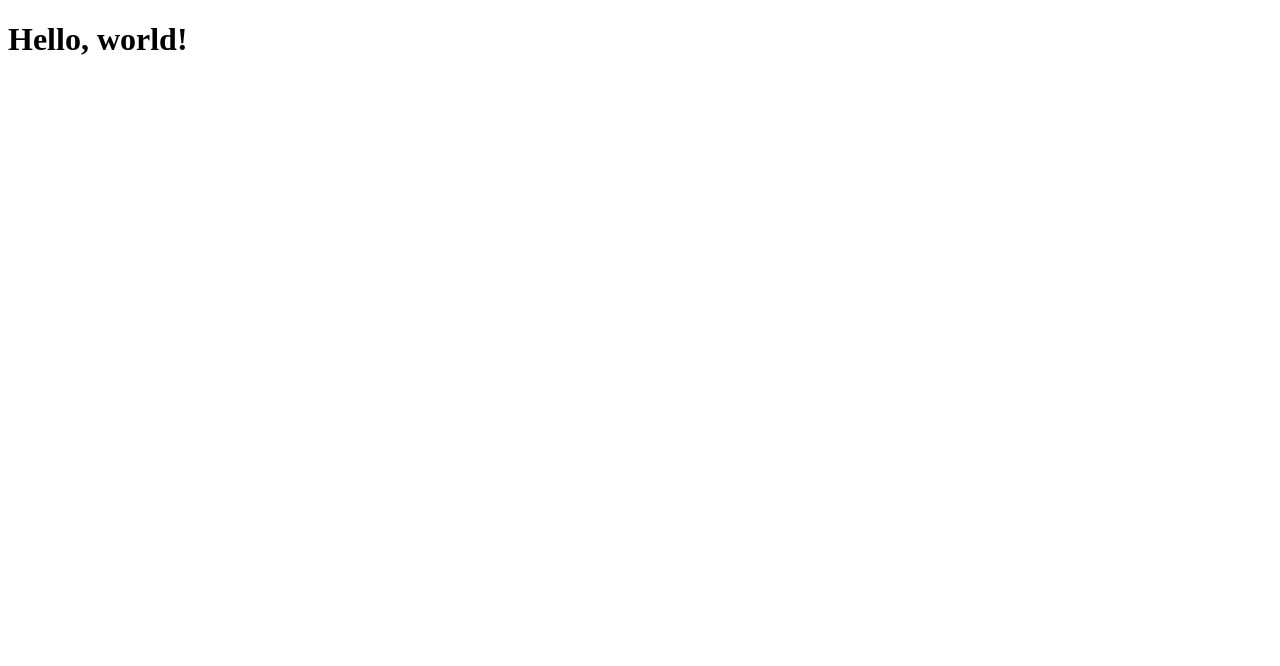
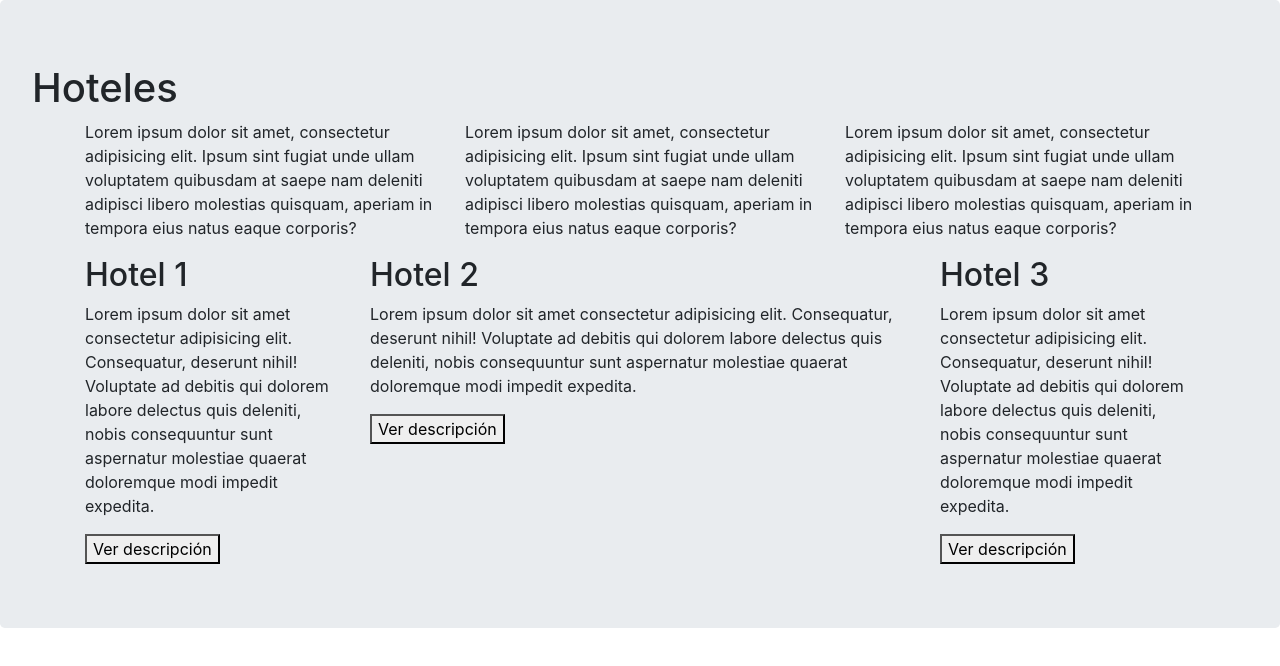
Before and after one commit to matiasniedermaier/bootstrap-austral, a website: page index.html in a window 1280 px wide. Drawn offline with nearby package versions, Linux system fonts and the light colour scheme.

Commit message:
add bootstrap grid

```diff
--- a/index.html
+++ b/index.html
@@ -6,14 +6,40 @@
     <meta name="viewport" content="width=device-width, initial-scale=1, shrink-to-fit=no">
 
     <!-- Bootstrap CSS -->
-    <link rel="stylesheet" href="./node_modules/bootstrap/dist/css/bootstrap-grid.min.css">
+    <link rel="stylesheet" href="./node_modules/bootstrap/dist/css/bootstrap.min.css">
 
-    <title>Hello, world!</title>
+    <title>Hoteles</title>
   </head>
   <body>
-    <h1>Hello, world!</h1>
 
-    <!-- Optional JavaScript; choose one of the two! -->
+    <div class="jumbotron">
+      <h1>Hoteles</h1>
+      <div class="container">
+        <div class="row">
+          <p class="col">Lorem ipsum dolor sit amet, consectetur adipisicing elit. Ipsum sint fugiat unde ullam voluptatem quibusdam at saepe nam deleniti adipisci libero molestias quisquam, aperiam in tempora eius natus eaque corporis?</p>
+          <p class="col">Lorem ipsum dolor sit amet, consectetur adipisicing elit. Ipsum sint fugiat unde ullam voluptatem quibusdam at saepe nam deleniti adipisci libero molestias quisquam, aperiam in tempora eius natus eaque corporis?</p>
+          <p class="col">Lorem ipsum dolor sit amet, consectetur adipisicing elit. Ipsum sint fugiat unde ullam voluptatem quibusdam at saepe nam deleniti adipisci libero molestias quisquam, aperiam in tempora eius natus eaque corporis?</p>
+        </div>
+        <div class="row">
+          <div class="col-3">
+            <h2>Hotel 1</h2>
+            <p>Lorem ipsum dolor sit amet consectetur adipisicing elit. Consequatur, deserunt nihil! Voluptate ad debitis qui dolorem labore delectus quis deleniti, nobis consequuntur sunt aspernatur molestiae quaerat doloremque modi impedit expedita.</p>
+            <button>Ver descripción</button>
+          </div>
+          <div class="col-6">
+            <h2>Hotel 2</h2>
+            <p>Lorem ipsum dolor sit amet consectetur adipisicing elit. Consequatur, deserunt nihil! Voluptate ad debitis qui dolorem labore delectus quis deleniti, nobis consequuntur sunt aspernatur molestiae quaerat doloremque modi impedit expedita.</p>
+            <button>Ver descripción</button>
+          </div>
+          <div class="col-3">
+            <h2>Hotel 3</h2>
+            <p>Lorem ipsum dolor sit amet consectetur adipisicing elit. Consequatur, deserunt nihil! Voluptate ad debitis qui dolorem labore delectus quis deleniti, nobis consequuntur sunt aspernatur molestiae quaerat doloremque modi impedit expedita.</p>
+            <button>Ver descripción</button>
+          </div>
+        </div>
+      </div>
+    </div>
+
     <script src="./node_modules/jquery/dist/jquery.min.js"></script>
     <script src="./node_modules/popper.js/dist/umd/popper.min.js"></script>
     <script src="./node_modules/bootstrap/dist/js/bootstrap.min.js"></script>
```
